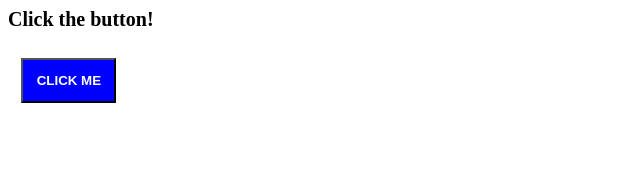
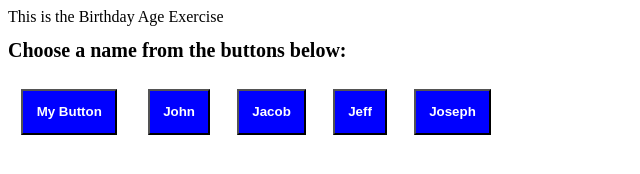
Before and after one commit to MixMan91/Atom-Projects-Denny, a plain HTML site: page LS 5 - Exercise 1 redotry.html in a window 1280 px wide. Shown: the whole page, without its empty margins (0-640 px from the left). Drawn offline with Linux system fonts and the light colour scheme.

```diff
--- a/LS 5 - Exercise 1 redotry.html
+++ b/LS 5 - Exercise 1 redotry.html
@@ -23,31 +23,28 @@
     </style>
   </head>
     <body>
-      <h1>Click the button!</h1>
-
+      <div id='myDiv'><span>This is the Birthday Age Exercise</span></div>
+      <h1>Choose a name from the buttons below:</h1>
+      <button id ='myButton'>My Button</button>
       </body>
 
-      <script language="javascript">
-        var btn = document.createElement ("BUTTON");
-        btn.innerHTML = "CLICK ME";
-        document.body.appendChild(btn);
-
-        document.addEventListener("CLICK ME", myFunction);
-
-        function myFunction () {
-          document.getElementById("BUTTON").innerHTML = "What is your name?"
+      <script>
+        let theDiv = document.getElementById('myDiv');
+        console.log(theDiv.innerHTML);
+        let theButton = document.getElementById('myButton');
+        theButton.addEventListener('click', function() { myFunction()});
+        function myFunction(theValue){
+          alert ('You choose ' + theValue);
         }
 
-        let person = {
-          name: 'John',
-          birthYr: 1991
-        };
+      let x = ['John', 'Jacob', 'Jeff', 'Joseph'];
+      for(let i = 0; i<x.length; i++){
+        var newButton = document.createElement ('button');
+        newButton.innerText = x[i];
+        newButton.addEventListener('click', function() { myFunction(x[i])})
+        document.body.appendChild(newButton);
+      }
 
-        person.age = 2019 - person.birthYr
-
-        console.log(
-        person.name + " is " + person.age + " years old."
-        );
       </script>
     </body>
 </html>
```
Also changed, not shown: LS 5 - Java Test Works.js (added, +10 -0 lines).
